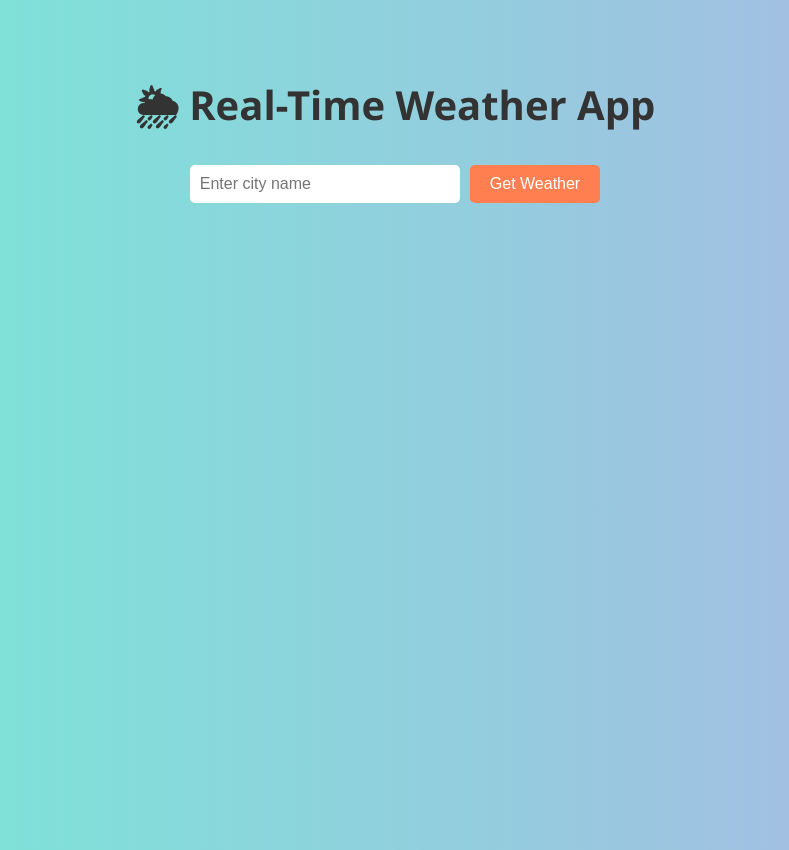
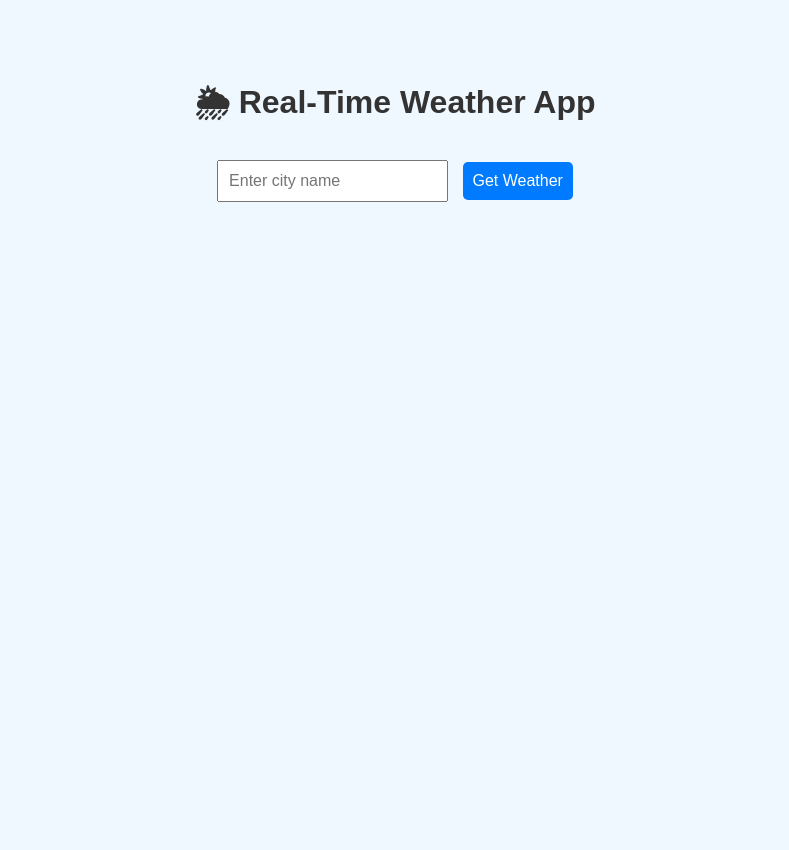
Before and after one commit to harsh2508pandey/Automated_Weather, a plain HTML site: page templates/index.html in a window 1280 px wide. Shown: the whole page, without its empty margins (245-1034 px from the left). After the commit the page ends 800 px from the top, so only its background shows below. Drawn offline with Linux system fonts and the light colour scheme.

Commit message:
Update index.html

```diff
--- a/templates/index.html
+++ b/templates/index.html
@@ -4,122 +4,39 @@
     <meta charset="UTF-8">
     <title>🌦 Real-Time Weather App</title>
     <style>
-        body {
-            font-family: 'Segoe UI', Tahoma, Geneva, Verdana, sans-serif;
-            background: linear-gradient(to right, #74ebd5, #ACB6E5);
-            display: flex;
-            flex-direction: column;
-            align-items: center;
-            justify-content: flex-start;
-            min-height: 100vh;
-            margin: 0;
-            padding-top: 50px;
-            color: #333;
-        }
-
-        h1 {
-            font-size: 2.5em;
-            margin-bottom: 20px;
-        }
-
-        form {
-            display: flex;
-            gap: 10px;
-            margin-bottom: 30px;
-        }
-
-        input[type="text"] {
-            padding: 10px;
-            font-size: 1em;
-            border-radius: 5px;
-            border: none;
-            width: 250px;
-        }
-
-        button {
-            padding: 10px 20px;
-            font-size: 1em;
-            border-radius: 5px;
-            border: none;
-            background-color: #ff7f50;
-            color: white;
-            cursor: pointer;
-            transition: 0.3s;
-        }
-
-        button:hover {
-            background-color: #ff6347;
-        }
-
-        #weatherCard {
-            background: rgba(255, 255, 255, 0.9);
-            padding: 20px;
-            border-radius: 15px;
-            text-align: center;
-            width: 320px;
-            box-shadow: 0 4px 15px rgba(0,0,0,0.2);
-        }
-
-        #weatherIcon {
-            width: 80px;
-            height: 80px;
-        }
-
-        .info {
-            font-size: 1.2em;
-            margin: 5px 0;
-        }
+        body { font-family: Arial, sans-serif; background: #f0f8ff; text-align: center; padding: 50px; }
+        h1 { color: #333; }
+        input, button { padding: 10px; margin: 5px; font-size: 16px; }
+        button { cursor: pointer; background: #007BFF; color: white; border: none; border-radius: 5px; }
+        button:hover { background: #0056b3; }
+        #result { margin-top: 20px; font-size: 20px; }
+        img { vertical-align: middle; }
     </style>
 </head>
 <body>
     <h1>🌦 Real-Time Weather App</h1>
-
-    <form id="weatherForm">
-        <input type="text" id="city" placeholder="Enter city name" required />
-        <button type="submit">Get Weather</button>
-    </form>
-
-    <div id="weatherCard" style="display:none;">
-        <img id="weatherIcon" src="" alt="Weather Icon">
-        <div class="info" id="cityName"></div>
-        <div class="info" id="temperature"></div>
-        <div class="info" id="description"></div>
-        <div class="info" id="humidity"></div>
-        <div class="info" id="wind"></div>
-    </div>
+    <input type="text" id="city" placeholder="Enter city name" required />
+    <button onclick="getWeather()">Get Weather</button>
+    <div id="result"></div>
 
     <script>
-        const weatherForm = document.getElementById('weatherForm');
-        const weatherCard = document.getElementById('weatherCard');
+        async function getWeather() {
+            const city = document.getElementById('city').value;
+            if (!city) return alert("Please enter a city!");
+            const res = await fetch(`/weather?city=${city}`);
+            const data = await res.json();
 
-        async function getWeather(city) {
-            const res = await fetch('/weather', {
-                method: 'POST',
-                headers: { 'Content-Type': 'application/x-www-form-urlencoded' },
-                body: `city=${encodeURIComponent(city)}`
-            });
-
-            const data = await res.json(); // we will need to return JSON from app.py
-            if(data.error) {
-                alert(data.error);
-                weatherCard.style.display = 'none';
-                return;
+            if (data.error) {
+                document.getElementById('result').innerHTML = `<span style="color:red">${data.error}</span>`;
+            } else {
+                document.getElementById('result').innerHTML = `
+                    <h2>${data.city}</h2>
+                    <img src="${data.icon}" alt="Weather icon">
+                    <p>Temperature: ${data.temperature}°C</p>
+                    <p>${data.description}</p>
+                `;
             }
-
-            document.getElementById('cityName').textContent = data.city;
-            document.getElementById('temperature').textContent = `${data.temp}°C`;
-            document.getElementById('description').textContent = data.description;
-            document.getElementById('humidity').textContent = `Humidity: ${data.humidity}%`;
-            document.getElementById('wind').textContent = `Wind: ${data.wind} m/s`;
-            document.getElementById('weatherIcon').src = `http://openweathermap.org/img/wn/${data.icon}@2x.png`;
-            weatherCard.style.display = 'block';
         }
-
-        weatherForm.addEventListener('submit', e => {
-            e.preventDefault();
-            const city = document.getElementById('city').value;
-            getWeather(city);
-        });
     </script>
 </body>
 </html>
```
